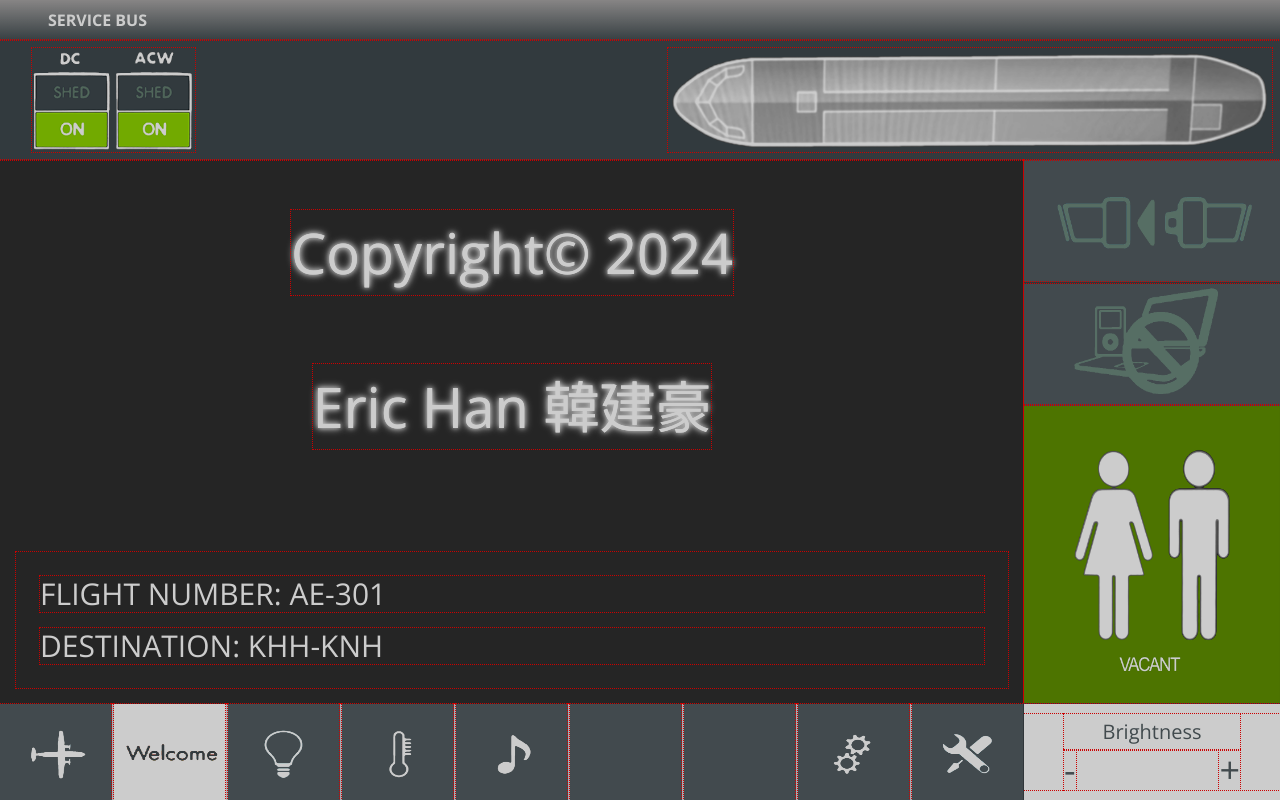
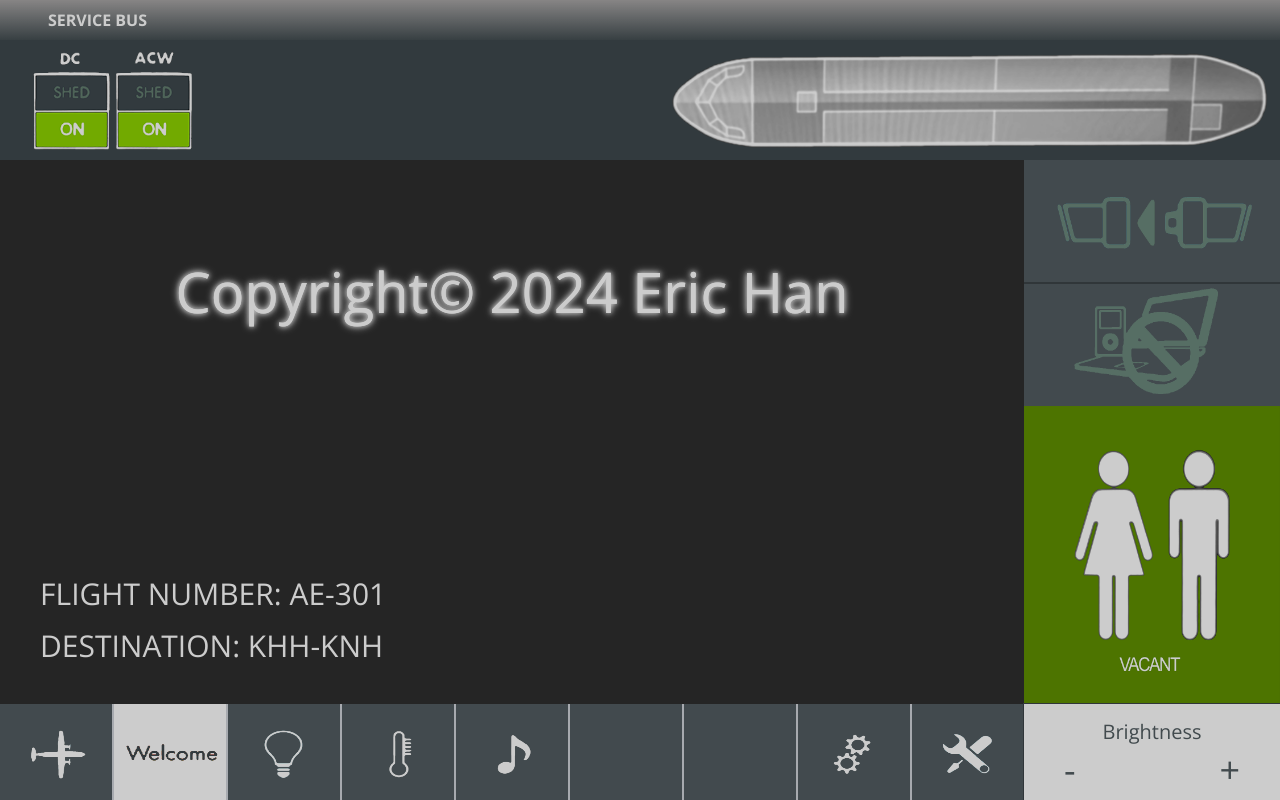
Before and after one commit to ichimon-nashi/react-atrcms, a React (Vite) app: page / in a window 1280 px wide. Both pictures are taken after a click on the button 169 px from the left and 752 px from the top of the page. Built offline with nearby package versions, Linux system fonts and the light colour scheme; the HTML template or start-up script is replaced by a standard one.

Commit message:
minor changes

```diff
--- a/src/components/WelcomeScreen.jsx
+++ b/src/components/WelcomeScreen.jsx
@@ -3,8 +3,7 @@ import React from 'react'
 const WelcomeScreen = () => {
     return (
         <>
-            <h1 className="contentTitle copyright">Copyright© 2024</h1>
-            <h1 className="contentTitle copyright">Eric Han 韓建豪</h1>
+            <h1 className="contentTitle copyright">Copyright© 2024 Eric Han</h1>
             <div className='welcomeScreen mt-auto p-6'>
                 <h1 className="text-3xl">FLIGHT NUMBER: AE-301</h1>
                 <h1 className="text-3xl">DESTINATION: KHH-KNH</h1>
--- a/src/index.css
+++ b/src/index.css
@@ -14,7 +14,7 @@
 * {
 	box-sizing: border-box;
 	margin: 0;
-	outline: 0.1px dotted red;
+	/* outline: 0.1px dotted red; */
 }
 
 html {
@@ -298,7 +298,7 @@ button {
 	}
 	/* Welcome Screen */
 	.copyright {
-		font-size: 2.3rem;
+		font-size: 3.2rem;
 	}
 	/* Lighting Screen */
 	.cabinLightButton {
@@ -327,6 +327,7 @@ button {
 	.audioControlButton {
 		min-height: 4.5rem;
 		min-width: 4.5rem;
+
 	}
 	.volumeContainer {
 		height: 4.5rem;
@@ -335,18 +336,18 @@ button {
 	}
 	/* Parameter Screen */
 	.parameterButton {
-		padding: 1rem 2.3rem;
-		font-size: 0.6rem;
+		padding: 1rem 3rem;
+		font-size: 0.8rem;
 		margin: 1.1rem 1.3rem;
 	}
 	/* Maintenance Screen */
 	.maintenanceList {
-		font-size: 0.7rem;
+		font-size: 1rem;
 		line-height: 1.5rem;
 	}
 	.maintenanceButton {
 		padding: 1.2rem;
 		bottom: 12%;
-		font-size: 0.7rem;
+		font-size: 1rem;
 	}
 }
```
Also changed, not shown: 4 other files (tests, documents, lock files or other folders).
